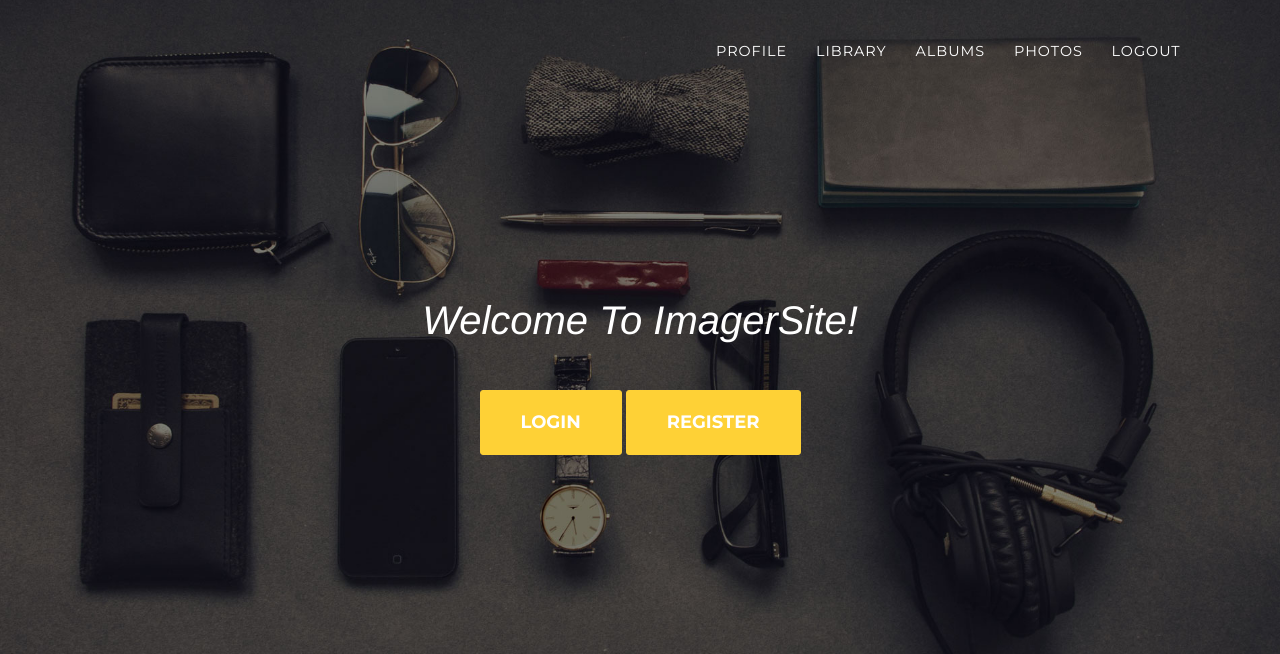
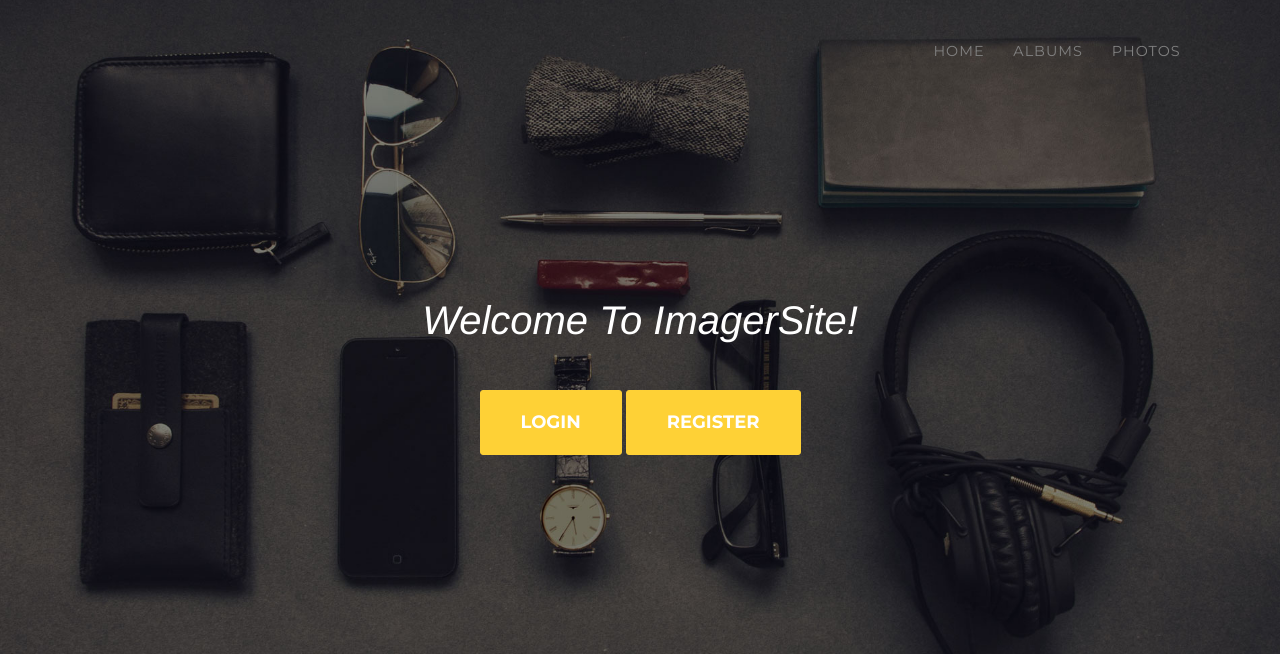
Before and after one commit to akarnoski/django-imager, a Django app: page / in a window 1280 px wide. Shown: the top 654 px of the page. Run offline with Django 3.2, Linux system fonts and the light colour scheme; some libraries are stand-ins or nearby versions; some web fonts are replaced.

Commit message:
working on more stuff

```diff
--- a/imagersite/imager_images/templates/imager_images/album.html
+++ b/imagersite/imager_images/templates/imager_images/album.html
@@ -1,6 +1,6 @@
 {% extends 'imagersite/base.html' %}
 
-{% block nav %} {% include "imager_profile/nav.html" %} {% endblock nav %}
+{% block nav %} {% include "imagersite/nav.html" %} {% endblock nav %}
 
 {% block content %}
 
--- a/imagersite/imager_images/templates/imager_images/album_create_form.html
+++ b/imagersite/imager_images/templates/imager_images/album_create_form.html
@@ -1,6 +1,6 @@
 {% extends 'imagersite/base.html' %}
 
-{% block nav %} {% include "imager_images/nav.html" %} {% endblock nav %}
+{% block nav %} {% include "imagersite/nav.html" %} {% endblock nav %}
 
 {% block content %}
 <form action="" method="post" >{% csrf_token %}
--- a/imagersite/imager_images/templates/imager_images/albumphoto.html
+++ b/imagersite/imager_images/templates/imager_images/albumphoto.html
@@ -1,6 +1,6 @@
 {% extends 'imagersite/base.html' %}
 
-{% block nav %} {% include "imager_profile/nav.html" %} {% endblock nav %}
+{% block nav %} {% include "imagersite/nav.html" %} {% endblock nav %}
 
 {% block content %}
 
--- a/imagersite/imager_images/templates/imager_images/library.html
+++ b/imagersite/imager_images/templates/imager_images/library.html
@@ -1,6 +1,6 @@
 {% extends 'imagersite/base.html' %}
 
-{% block nav %} {% include "imager_images/nav.html" %} {% endblock nav %}
+{% block nav %} {% include "imagersite/nav.html" %} {% endblock nav %}
 
 {% block content %}
 
--- a/imagersite/imager_images/templates/imager_images/library_full.html
+++ b/imagersite/imager_images/templates/imager_images/library_full.html
@@ -1,6 +1,6 @@
 {% extends 'imagersite/base.html' %}
 
-{% block nav %} {% include "imager_profile/nav.html" %} {% endblock nav %}
+{% block nav %} {% include "imagersite/nav.html" %} {% endblock nav %}
 
 {% block content %}
     <header class="masthead">
--- a/imagersite/imager_images/templates/imager_images/photo.html
+++ b/imagersite/imager_images/templates/imager_images/photo.html
@@ -1,6 +1,6 @@
 {% extends 'imagersite/base.html' %}
 
-{% block nav %} {% include "imager_images/nav.html" %} {% endblock nav %}
+{% block nav %} {% include "imagersite/nav.html" %} {% endblock nav %}
 
 {% block content %}
   {% load static %}
@@ -59,6 +59,9 @@
                   <a href="/profile/{{ photo.user.user }}">{{ photo.user.user }}</a>
                   <ul class="list-inline">
                     <li>Upload Date: {{ photo.date_uploaded }}</li>
+                    {% if request.user == photo.user.user %}
+                    <li><a href="photos/{{ photo.id }}/edit">Edit</a></li>
+                    {% endif %}
                   </ul>
                 </div>
               </div>
--- a/imagersite/imager_images/templates/imager_images/photo_create_form.html
+++ b/imagersite/imager_images/templates/imager_images/photo_create_form.html
@@ -1,6 +1,6 @@
 {% extends 'imagersite/base.html' %}
 
-{% block nav %} {% include "imager_images/nav.html" %} {% endblock nav %}
+{% block nav %} {% include "imagersite/nav.html" %} {% endblock nav %}
 
 {% block content %}
 <form action="" method="post" enctype="multipart/form-data">{% csrf_token %}
--- a/imagersite/imager_images/templates/imager_images/photo_update_form.html
+++ b/imagersite/imager_images/templates/imager_images/photo_update_form.html
@@ -1,6 +1,6 @@
 {% extends 'imagersite/base.html' %}
 
-{% block nav %} {% include "imager_images/nav.html" %} {% endblock nav %}
+{% block nav %} {% include "imagersite/nav.html" %} {% endblock nav %}
 
 {% block content %}
 <form action="" method="post" enctype="multipart/form-data">{% csrf_token %}
--- a/imagersite/imager_profile/templates/imager_profile/imagerprofile_update_form.html
+++ b/imagersite/imager_profile/templates/imager_profile/imagerprofile_update_form.html
@@ -1,6 +1,6 @@
 {% extends 'imagersite/base.html' %}
 
-{% block nav %} {% include "imager_images/nav.html" %} {% endblock nav %}
+{% block nav %} {% include "imagersite/nav.html" %} {% endblock nav %}
 
 {% block content %}
 
--- a/imagersite/imager_profile/templates/imager_profile/nav.html
+++ /dev/null
@@ -1,22 +0,0 @@
-          <ul class="navbar-nav ml-auto">
-            {% if request.user.is_authenticated %}
-            <li class="nav-item">
-              <a class="nav-link js-scroll-trigger" href="#"><i>Welcome,</i> {{ request.user.username }}</a>
-            </li>
-            {% endif %}
-            <li class="nav-item">
-              <a class="nav-link js-scroll-trigger" href="/profile">Profile</a>
-            </li>
-            <li class="nav-item">
-              <a class="nav-link js-scroll-trigger" href="{% url 'imager_images:library' %}">Library</a>
-            </li>
-            <li class="nav-item">
-              <a class="nav-link js-scroll-trigger" href="{% url 'imager_images:album' %}">Albums</a>
-            </li>
-            <li class="nav-item">
-              <a class="nav-link js-scroll-trigger" href="{% url 'imager_images:photo' %}">Photos</a>
-            </li>
-            <li class="nav-item">
-              <a class="nav-link js-scroll-trigger" href="/accounts/logout">Logout</a>
-            </li>
-          </ul>
--- a/imagersite/imager_profile/templates/imager_profile/profiles.html
+++ b/imagersite/imager_profile/templates/imager_profile/profiles.html
@@ -1,6 +1,6 @@
 {% extends 'imagersite/base.html' %}
 
- {% block nav %} {% include "imager_profile/nav.html" %} {% endblock nav %}
+ {% block nav %} {% include "imagersite/nav.html" %} {% endblock nav %}
 
 {% block content %}
 
--- a/imagersite/imagersite/templates/imagersite/home.html
+++ b/imagersite/imagersite/templates/imagersite/home.html
@@ -1,8 +1,8 @@
 {% extends 'imagersite/base.html' %}
 
-{% if request.user.is_authenticated %}
-  {% block nav %} {% include "imager_profile/nav.html" %} {% endblock nav %}
-{% endif %}
+
+  {% block nav %} {% include "imagersite/nav.html" %} {% endblock nav %}
+
 
 {% block content %}
 
--- a/imagersite/imager_images/templates/imager_images/nav.html
+++ b/imagersite/imagersite/templates/imagersite/nav.html
@@ -1,22 +1,26 @@
           <ul class="navbar-nav ml-auto">
             {% if request.user.is_authenticated %}
             <li class="nav-item">
-              <a class="nav-link js-scroll-trigger" href="/profile" style="color: gray"><i>Welcome,</i> {{ request.user.username }}</a>
+              <a class="nav-link js-scroll-trigger" href="{% url 'imager_profile:user_profile' %}" style="color: gray">{{ request.user.username }}</a>
             </li>
             {% endif %}
             <li class="nav-item">
-              <a class="nav-link js-scroll-trigger" href="/profile" style="color: gray">Profile</a>
+              <a class="nav-link js-scroll-trigger" href="{% url 'homepage' %}" style="color: gray">Home</a>
             </li>
+            {% if request.user.is_authenticated %}
             <li class="nav-item">
-              <a class="nav-link js-scroll-trigger" href="/images/library" style="color: gray">Library</a>
+              <a class="nav-link js-scroll-trigger" href="{% url 'imager_images:library' %}" style="color: gray">Library</a>
             </li>
+            {% endif %}
             <li class="nav-item">
-              <a class="nav-link js-scroll-trigger" href="#about" style="color: gray">Albums</a>
+              <a class="nav-link js-scroll-trigger" href="{% url 'imager_images:album' %}" style="color: gray">Albums</a>
             </li>
             <li class="nav-item">
               <a class="nav-link js-scroll-trigger" href="{% url 'imager_images:photo' %}" style="color: gray">Photos</a>
             </li>
+            {% if request.user.is_authenticated %}
             <li class="nav-item">
               <a class="nav-link js-scroll-trigger" href="/accounts/logout" style="color: gray">Logout</a>
             </li>
+            {% endif %}
           </ul>
--- a/imagersite/imagersite/urls.py
+++ b/imagersite/imagersite/urls.py
@@ -21,7 +21,7 @@ from django.contrib.auth import views as auth_views
 
 from imagersite import views
 
-
+app_name = "imagersite"
 urlpatterns = [
     url(r'^admin/', admin.site.urls),
     url(r'^$', views.home_view, name='homepage'),
```
